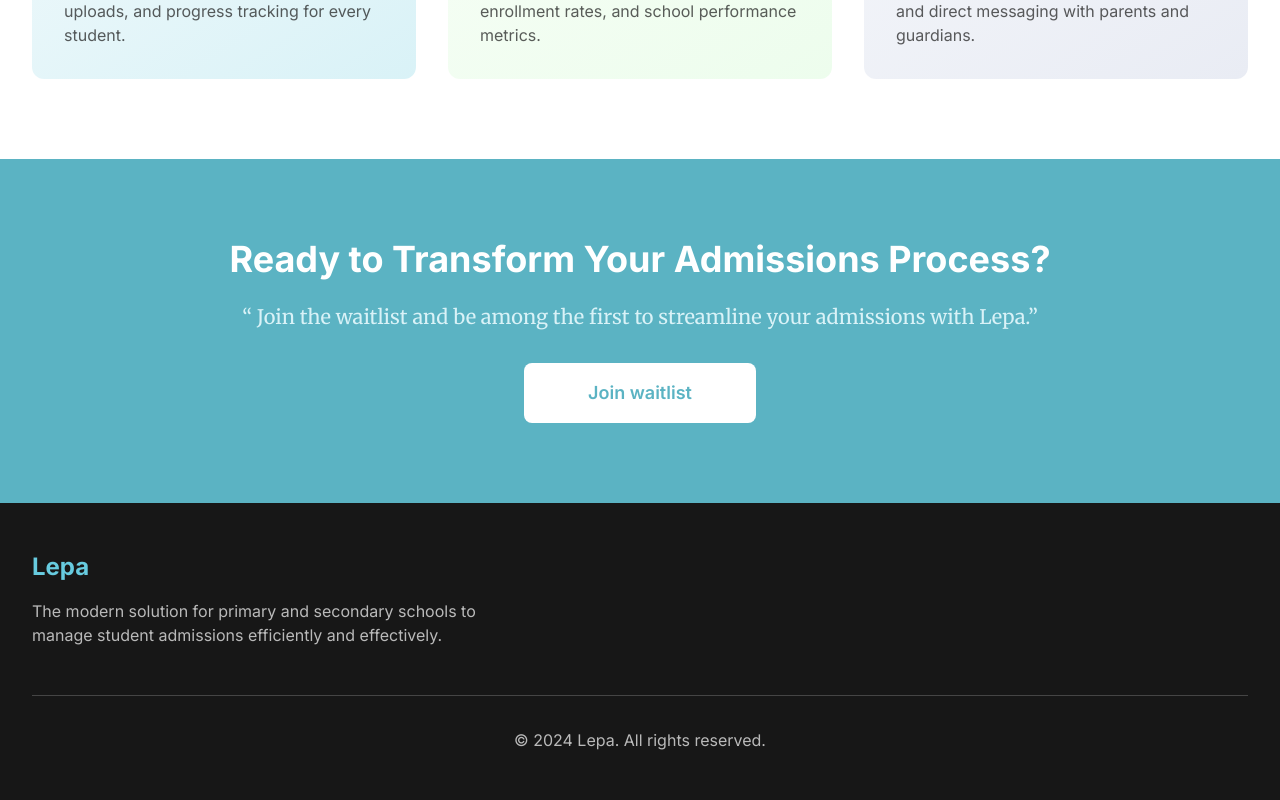
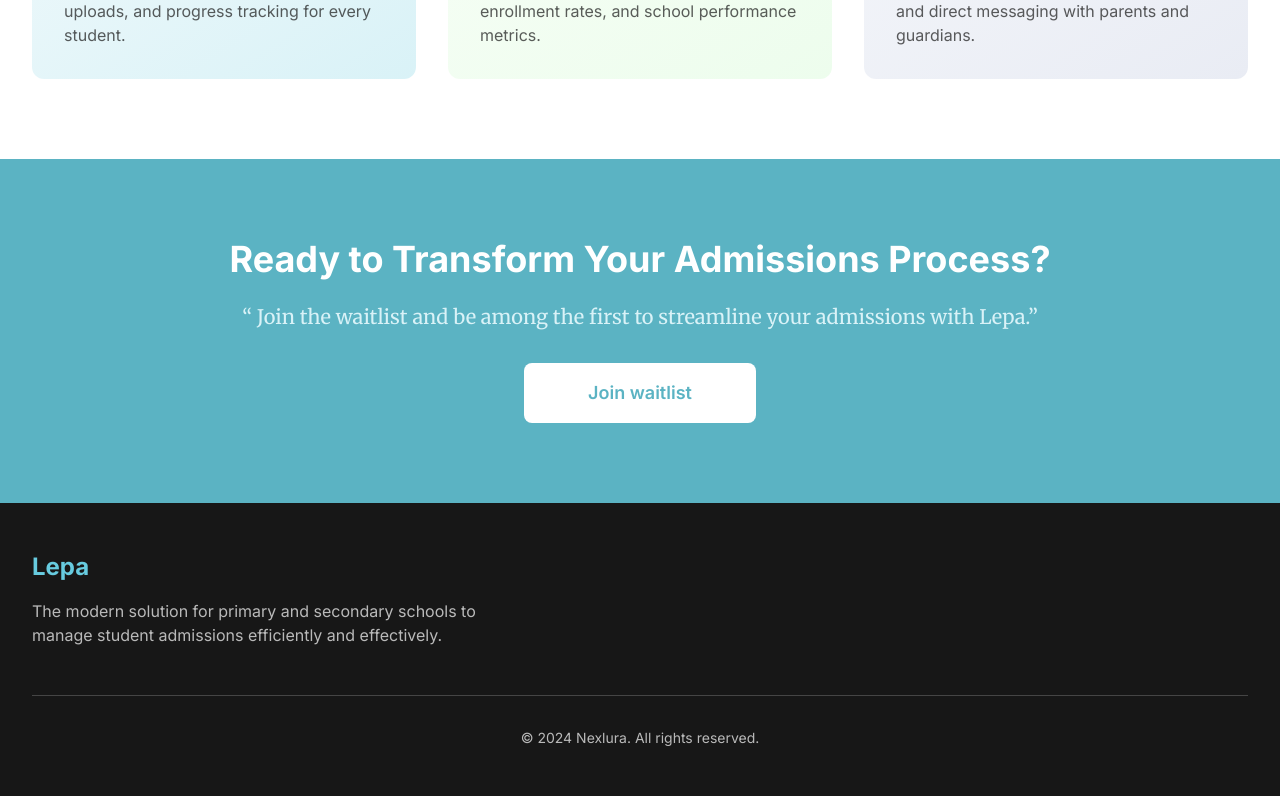
Before and after one commit to nexlura/lepa, a Next.js app: page / in a window 1280 px wide. Shown: the part 1052-1852 px from the top of the page. Built offline with nearby package versions, Linux system fonts and the light colour scheme.

Commit message:
update copyright text

```diff
--- a/src/components/Footer.tsx
+++ b/src/components/Footer.tsx
@@ -30,8 +30,8 @@
             </div> */}
                 </div>
 
-                <div className="border-t border-white/20 mt-8 pt-8 text-center text-white/70">
-                    <p>&copy; 2024 Lepa. All rights reserved.</p>
+                <div className="border-t text-sm border-white/20 mt-8 pt-8 text-center text-white/70">
+                    <p>&copy; 2024 Nexlura. All rights reserved.</p>
                 </div>
             </div>
         </footer>
```
